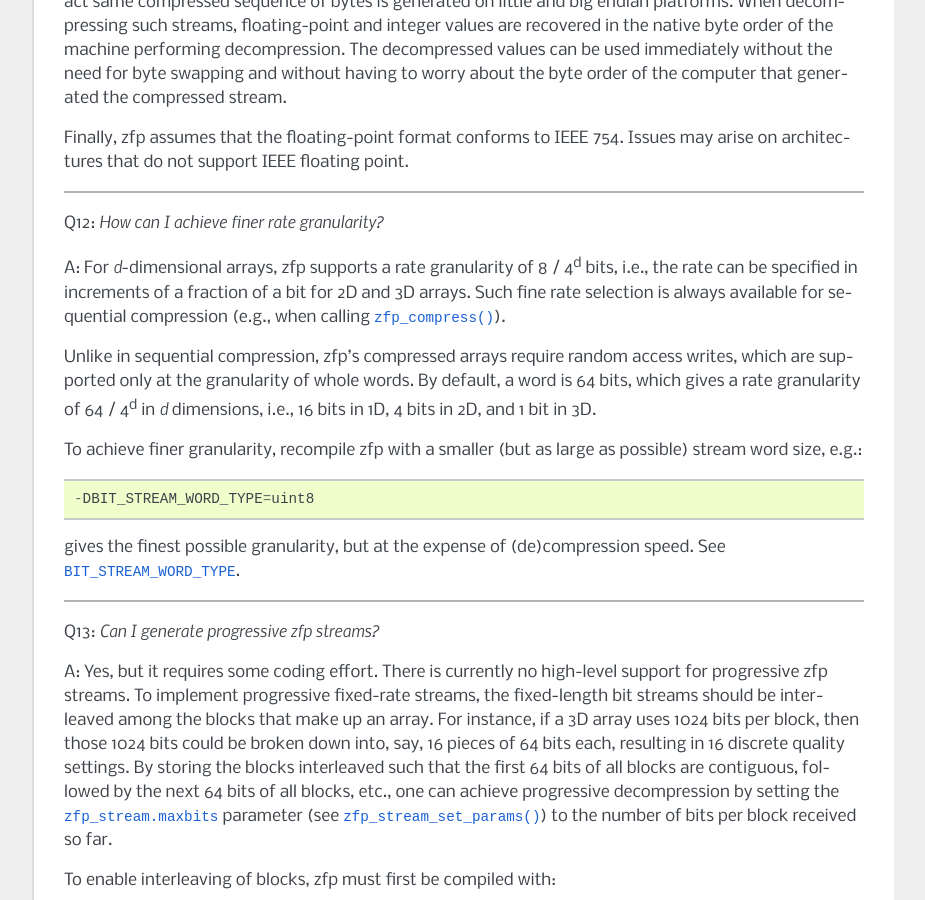
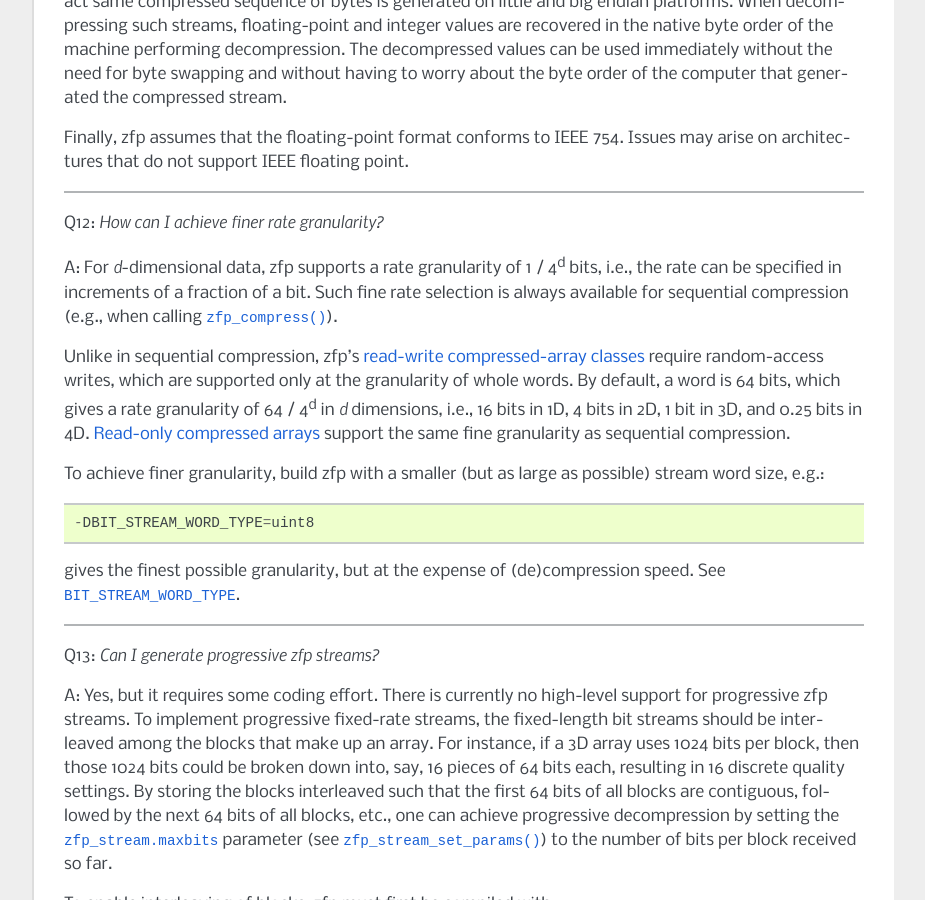
Before and after one commit to LLNL/zfp, a Sphinx documentation site: the page built from docs/source/faq.rst, in a window 1280 px wide and 900 px high, scrolled down 5414 px. Shown: the whole window, without its empty margins (198-1123 px from the left). Built offline with Sphinx 7.4.7, drawn with Linux system fonts in a browser that asks for light colours; formulas are drawn with MathJax 3.

Commit message:
Fix incorrect rate granularity in FAQ

```diff
--- a/docs/source/faq.rst
+++ b/docs/source/faq.rst
@@ -333,18 +333,21 @@ Issues may arise on architectures that do not support IEEE floating point.
 
 Q12: *How can I achieve finer rate granularity?*
 
-A: For *d*-dimensional arrays, |zfp| supports a rate granularity of 8 / |4powd|
-bits, i.e., the rate can be specified in increments of a fraction of a bit for
-2D and 3D arrays.  Such fine rate selection is always available for sequential
-compression (e.g., when calling :c:func:`zfp_compress`).
+A: For *d*-dimensional data, |zfp| supports a rate granularity of 1 / |4powd|
+bits, i.e., the rate can be specified in increments of a fraction of a bit.
+Such fine rate selection is always available for sequential compression
+(e.g., when calling :c:func:`zfp_compress`).
 
-Unlike in sequential compression, |zfp|'s compressed arrays require random
-access writes, which are supported only at the granularity of whole words.
-By default, a word is 64 bits, which gives a rate granularity of
-64 / |4powd| in *d* dimensions, i.e., 16 bits in 1D, 4 bits in 2D, and 1 bit
-in 3D.
+Unlike in sequential compression, |zfp|'s
+:ref:`read-write compressed-array classes <array_classes>` require
+random-access writes, which are supported only at the granularity of whole
+words.  By default, a word is 64 bits, which gives a rate granularity of
+64 / |4powd| in *d* dimensions, i.e., 16 bits in 1D, 4 bits in 2D, 1 bit
+in 3D, and 0.25 bits in 4D.
+:ref:`Read-only compressed arrays <carray_classes>` support the same fine
+granularity as sequential compression.
 
-To achieve finer granularity, recompile |zfp| with a smaller (but as large as
+To achieve finer granularity, build |zfp| with a smaller (but as large as
 possible) stream word size, e.g.::
 
   -DBIT_STREAM_WORD_TYPE=uint8
```
